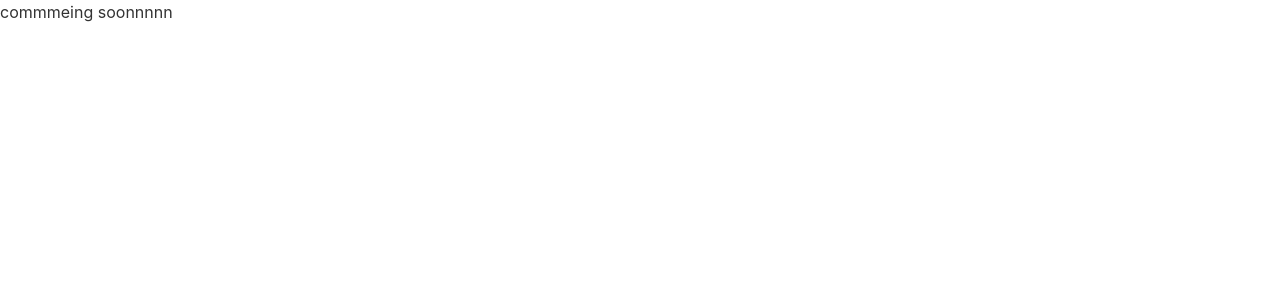
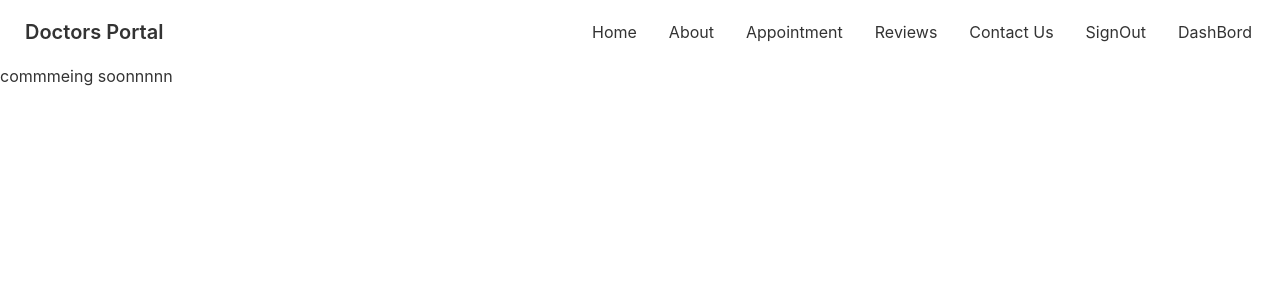
Before and after one commit to arjun1571/doctor-portal, a React (Create React App) app: page /dashbord in a window 1280 px wide. Shown: the top 300 px of the page. Built offline with nearby package versions, Linux system fonts and the light colour scheme; no server answers; sample sign-in values are in the browser's storage.

Commit message:
multiple layout design done

```diff
--- /dev/null
+++ b/src/LayOut/DashBord/DashBordLayout.js
@@ -0,0 +1,14 @@
+import React from 'react';
+import NavBar from '../../SheardPage/NavBar/NavBar';
+import { Outlet } from 'react-router-dom';
+
+const DashBordLayout = () => {
+    return (
+        <div>
+            <NavBar></NavBar>
+            <Outlet></Outlet>
+        </div>
+    );
+};
+
+export default DashBordLayout;
--- a/src/Routes/Routes/Router.js
+++ b/src/Routes/Routes/Router.js
@@ -6,6 +6,7 @@ import Appoinment from "../../pages/Appoinment/Appoinment/Appoinment";
 import SignUp from "../../pages/SignUp/SignUp";
 import DashBord from "../../DashBord/Dashbord/DashBord";
 import PrivateRoute from "../PrivateRoute/PrivateRoute";
+import DashBordLayout from "../../LayOut/DashBord/DashBordLayout";
 
 const router = createBrowserRouter([
   {
@@ -32,11 +33,14 @@ const router = createBrowserRouter([
   },
   {
     path: "/dashbord",
-    element: (
-      <PrivateRoute>
-        <DashBord></DashBord>
-      </PrivateRoute>
-    ),
+    element: <PrivateRoute><DashBordLayout></DashBordLayout></PrivateRoute>,
+    children:[
+        {
+          path:'/dashbord',
+          element:<DashBord></DashBord>
+        }
+      ]
+
   },
 ]);
 export default router;
```
